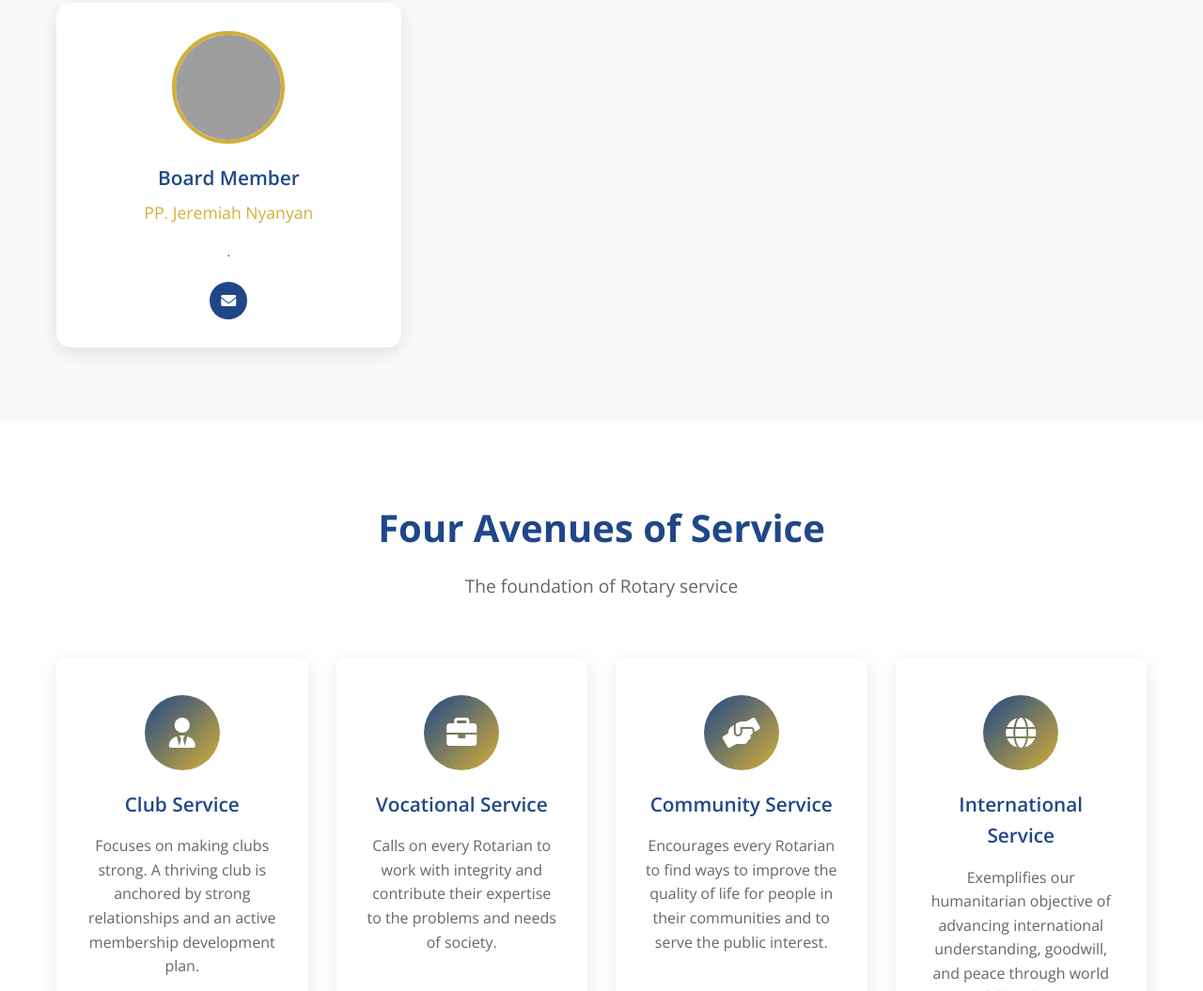
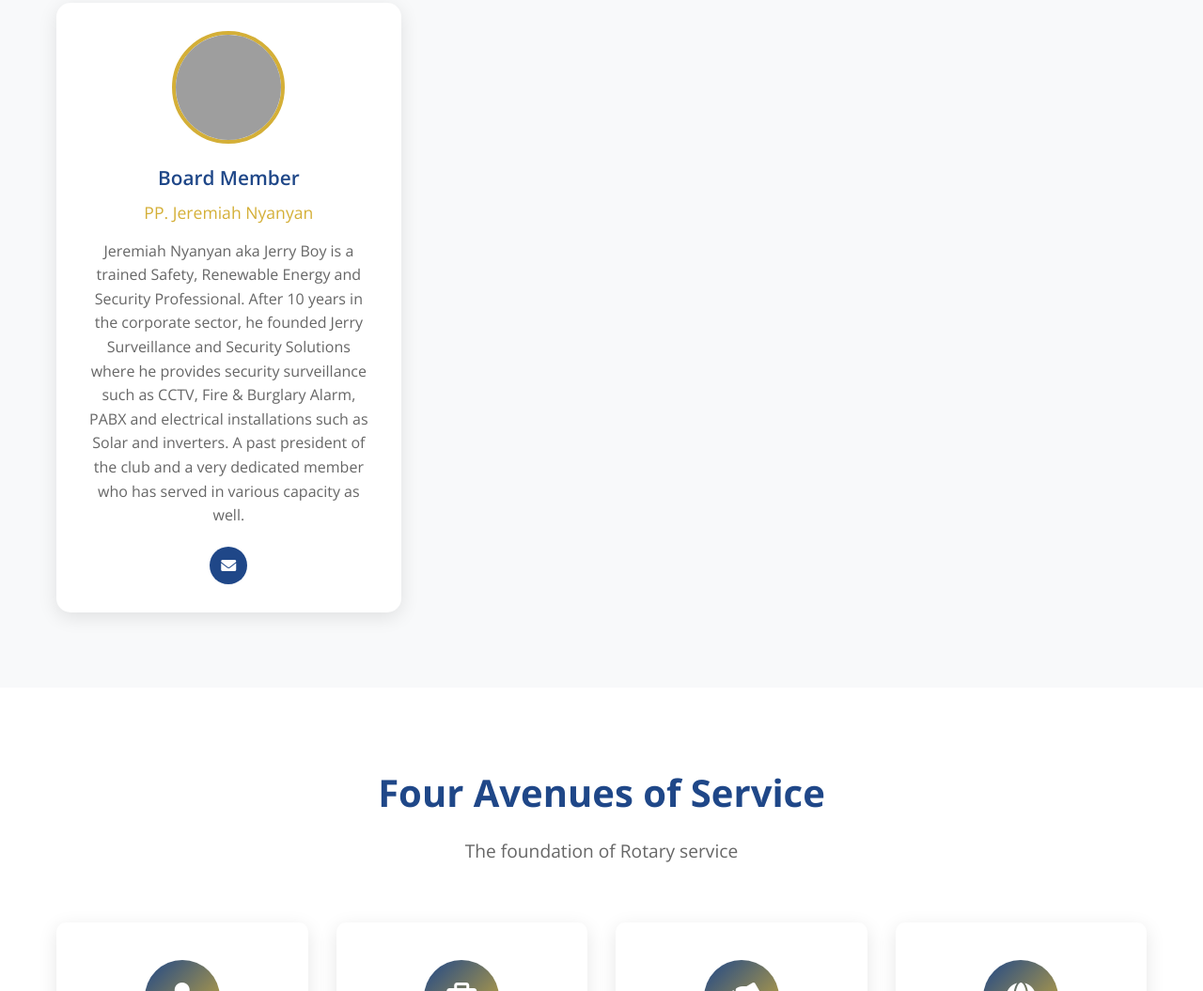
Before and after one commit to DoveFrancis/rciponri, a website: page index.html in a window 1280 px wide. Shown: the part 3724-4779 px from the top of the page at 94% size. Drawn offline with nearby package versions, Linux system fonts and the light colour scheme; grey boxes are pictures that could not be loaded.

Commit message:
Updated index.html

```diff
--- a/index.html
+++ b/index.html
@@ -189,7 +189,7 @@
                     <div class="leader-info">
                         <h3>Board Member</h3>
                         <h4>PP. Jeremiah Nyanyan</h4>
-                        <p>.</p>
+                        <p>Jeremiah Nyanyan aka Jerry Boy is a trained Safety, Renewable Energy and Security Professional. After 10 years in the corporate sector, he founded Jerry Surveillance and Security Solutions where he provides security surveillance such as CCTV, Fire & Burglary Alarm, PABX and electrical installations such as Solar and inverters. A past president of the club and a very dedicated member who has served in various capacity as well.</p>
                         <div class="leader-contact">
                             <a href="mailto:leader@rotaryclubofiponri.org"><i class="fas fa-envelope"></i></a>
                         </div>
```
